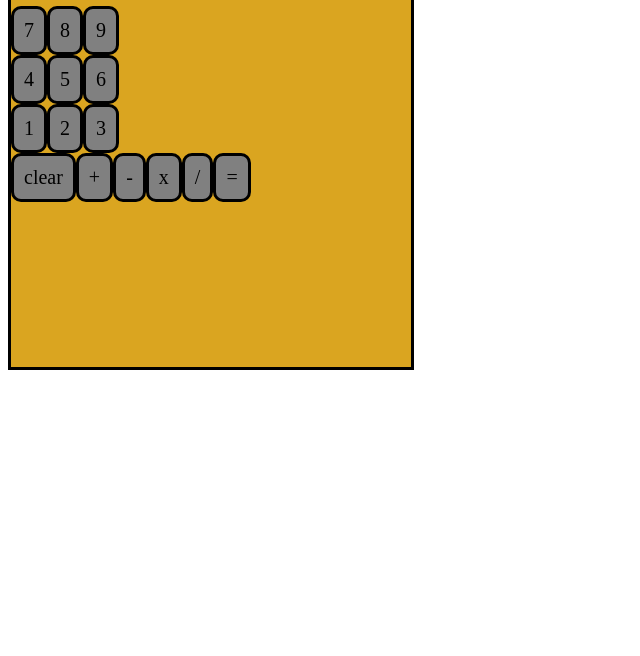
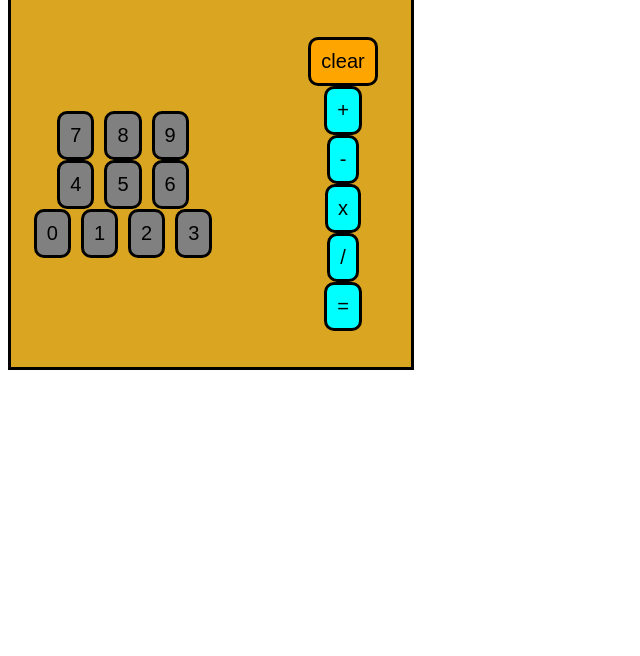
Before and after one commit to j-corb/Calculator, a plain HTML site: page index.html in a window 1280 px wide. Shown: the part 144-800 px from the top of the page, without its empty margins (0-640 px from the left). Drawn offline with Linux system fonts and the light colour scheme.

Commit message:
link functions and numbers to buttons

```diff
--- a/index.html
+++ b/index.html
@@ -6,40 +6,44 @@
     <meta name="viewport" content="width=device-width, initial-scale=1.0">
     <title>Calculatron</title>
     <link rel="stylesheet" href="style.css">
-    <script src="script.js"></script>
+    <script src="script.js" defer></script>
 </head>
 <body>
     <div class="container">
-        <h1 class="display">This is supposed to have numbers</h1>
+        <h1 class="display"></h1>
         <!--will need to add padding and background color.
         maybe consider making it a p element?-->
+        <div class = 'inputs'>
+        <div class="numbers">
         <div class="top-row">
-            <div class="number button" id="7">7</div>
-            <div class="number button" id="8">8</div>
-            <div class="number button" id="9">9</div>
+            <button type="button" class="number button" id="7">7</button>
+            <button type="button" class="number button" id="8">8</button>
+            <button type ='button' class="number button" id="9">9</button>
         </div>
 
         <div class="middle-row">
-            <div class="number button" id="4">4</div>
-            <div class="number button" id="5">5</div>
-            <div class="number button" id="6">6</div>
+            <button type='button' class="number button" id="4">4</button>
+            <button type='button' class="number button" id="5">5</button>
+            <button type="button" class="number button" id="6">6</button>
         </div>
 
         <div class="bottom-row">
-            <div class="number button" id="1">1</div>
-            <div class="number button" id="2">2</div>
-            <div class="number button" id="3">3</div>
+            <button type="'button" class="number button" id="1">0</button>
+            <button type="button" class="number button" id="1">1</button>
+            <button type="button" class="number button" id="2">2</button>
+            <button type="button" class="number button" id="3">3</button>
+        </div>
         </div>
 
         <div class="operators">
-            <div class="math button" id="clear">clear</div>
-            <div class="math button" id="add">+</div>
-            <div class="math button" id="subtract">-</div>
-            <div class="math button" id="multiply">x</div>
-            <div class="math button" id="divide">/</div>
-            <div class="math button" id="equate">=</div>
+            <button type="'button" class="math button" id="clear">clear</button>
+            <button type="'button"  class="math button" id="add">+</button>
+            <button type="'button"  class="math button" id="subtract">-</button>
+            <button type="'button"  class="math button" id="multiply">x</button>
+            <button type="'button"  class="math button" id="divide">/</button>
+            <button type="'button"  class="math button" id="equate">=</button>
         </div>
-
+    </div>
 
 
 
--- a/script.js
+++ b/script.js
@@ -17,3 +17,36 @@ function divide(x, y) {
 function operate(operation, x, y) {
     return operation(x,y);
 }
+
+const numbers = document.querySelectorAll('.number');
+const operators = document.querySelectorAll('.math');
+const output = document.querySelector('.display');
+
+
+let currdis = 9;
+currdis +=10;
+output.textContent = currdis;
+//use to update the display while running functions?
+
+numbers.forEach((numButton) => {
+    numButton.addEventListener('click', () => {
+        output.textContent = numButton.id;
+
+    });
+});
+
+let opfunc;
+//can turn this into a swtich statement
+operators.forEach((opButton) => {
+    opButton.addEventListener('click', () => {
+        if (opButton.id === 'add') {
+            opfunc = adds;
+        } else if (opButton.id === 'subtract') {
+            opfunc = subtracts;
+        } else if (opButon.id === 'multiply') {
+            opfunc = multiply;
+        } else if (opButton.id === 'divide') {
+            opfunc = divide;
+        }
+    })
+})
--- a/style.css
+++ b/style.css
@@ -19,6 +19,7 @@
     margin-right: auto;
 }
 
+
 .button {
     border: solid;
     border-radius: 10px;
@@ -26,21 +27,69 @@
     background-color: gray;
     text-align: center;
     font-size: 20px;
+
+
+
 }
 
+.math {
+    background-color: aqua;
+    /*these properties will overlap the button for any element sharing button and math*/
+}
+
+.inputs {
+    display: grid;
+    grid-template-columns: 4fr 1fr;
+    height: 80%;
+
+}
+
+.numbers {
+    display: flex;
+    flex-direction: column;
+    align-items: center;
+    justify-content: center;
+    width: 70%;
+}
+
+
+
 .top-row {
-    display: flex;
+    display: grid;
+    grid-template-columns: 1fr 1fr 1fr;
+    column-gap: 10px;;
 
 }
 
 .middle-row {
-    display: flex;
+    display: grid;
+    grid-template-columns: 1fr 1fr 1fr;
+    column-gap: 10px;;
+
+
 }
 
 .bottom-row {
-    display: flex;
+    display: grid;
+    grid-template-columns: 1fr 1fr 1fr 1fr;
+    column-gap: 10px;;
+
+
+}
+
+.number{
+
 }
 
 .operators {
     display: flex;
+    flex-direction: column;
+    align-items: center;
+    justify-content: center;
+    width:30%
+
 }
+
+#clear {
+    background-color: orange;
+}
```
